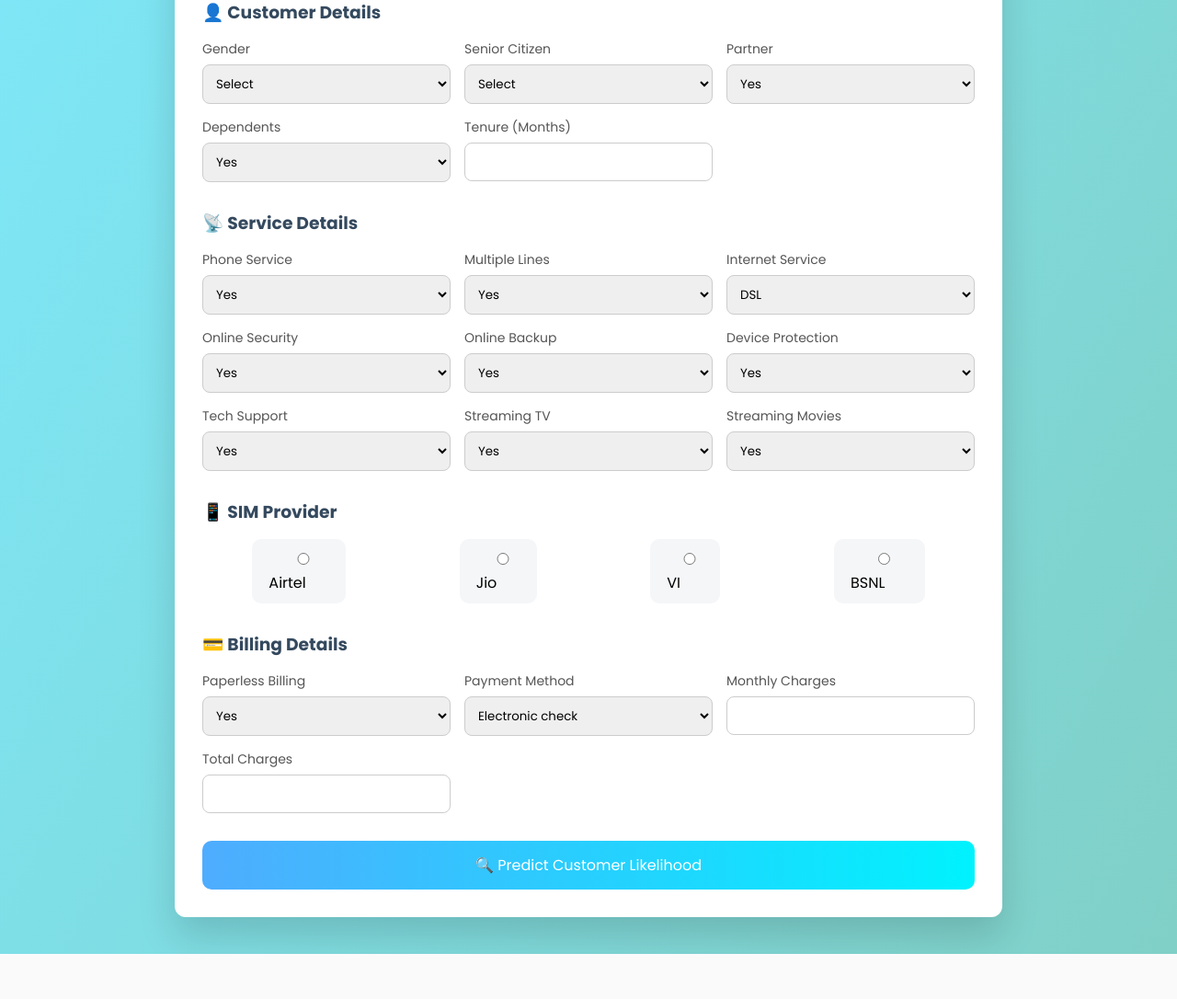
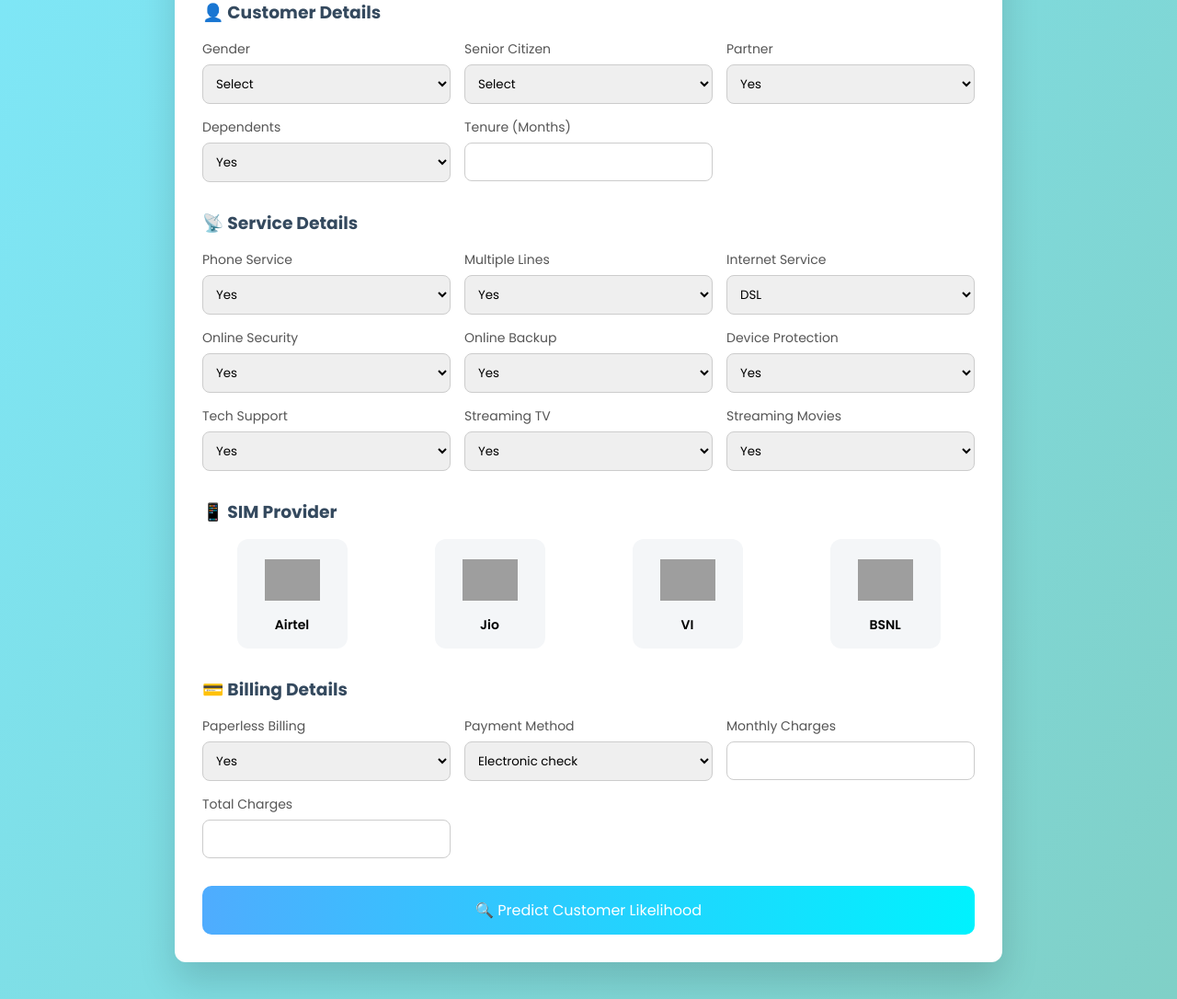
Before and after one commit to YNUDAYKIRAN/Chrun-Customer-Retention-Prediction-System, a Flask app: page / in a window 1280 px wide. Shown: the part 272-1358 px from the top of the page at 92% size. Before the commit the page ends 1309 px from the top, so only its background shows below. Run offline with Flask 3, Linux system fonts and the light colour scheme; parts of the project's set-up code (start-up, migrations or seed data) failed here and were passed over; grey boxes are pictures that could not be loaded.

Commit message:
Refactor index.html for improved structure and style

```diff
--- a/templates/index.html
+++ b/templates/index.html
@@ -9,112 +9,79 @@
     <link href="https://fonts.googleapis.com/css2?family=Poppins:wght@300;400;600;700&display=swap" rel="stylesheet">
 
     <style>
-        *{
-            box-sizing:border-box;
-            font-family:'Poppins',sans-serif;
-        }
+        *{box-sizing:border-box;font-family:'Poppins',sans-serif;}
 
-        body{
-            margin:0;
-            background:linear-gradient(120deg,#7ee8fa,#80d0c7);
-        }
+        body{margin:0;background:linear-gradient(120deg,#7ee8fa,#80d0c7);}
 
-        header{
-            padding:15px 30px;
-            background:#3aa6ff;
-            color:#fff;
-        }
+        header{padding:15px 30px;background:#3aa6ff;color:#fff;}
 
-        .nav span{
-            margin-right:20px;
-            cursor:pointer;
-        }
+        .nav span{margin-right:20px;cursor:pointer;font-weight:500;}
 
         .container{
-            max-width:900px;
-            margin:40px auto;
-            background:#fff;
-            padding:30px;
-            border-radius:12px;
+            max-width:900px;margin:40px auto;background:#fff;
+            padding:30px;border-radius:12px;
             box-shadow:0 20px 40px rgba(0,0,0,.15);
         }
 
-        h1{
-            text-align:center;
-            color:#2c3e50;
+        h1{text-align:center;color:#2c3e50;}
+        .subtitle{text-align:center;margin-bottom:30px;color:#666;}
+
+        .card{margin-bottom:30px;}
+        .card h3{margin-bottom:15px;color:#34495e;}
+
+        .grid{display:grid;grid-template-columns:repeat(auto-fit,minmax(200px,1fr));gap:15px;}
+
+        .field label{font-size:14px;font-weight:500;color:#555;margin-bottom:6px;display:block;}
+
+        input,select{padding:10px;border-radius:8px;border:1px solid #ccc;width:100%;}
+
+        /* SIM Provider */
+        .sim-grid{display:flex;justify-content:space-around;flex-wrap:wrap;gap:20px;}
+
+        .sim-card{
+            display:flex;flex-direction:column;align-items:center;gap:8px;
+            background:#f4f6f8;padding:15px;border-radius:12px;
+            cursor:pointer;width:120px;transition:0.3s;
         }
 
-        .subtitle{
-            text-align:center;
-            margin-bottom:30px;
-            color:#666;
+        .sim-card img{width:60px;height:60px;object-fit:contain;}
+        .sim-card span{font-size:14px;font-weight:600;}
+        .sim-card input{display:none;}
+        .sim-card:hover{transform:scale(1.05);}
+        .sim-card input:checked + img{outline:3px solid #4facfe;border-radius:10px;}
+
+        .predict-btn{
+            width:100%;padding:14px;background:linear-gradient(90deg,#4facfe,#00f2fe);
+            color:#fff;font-size:16px;border:none;border-radius:10px;cursor:pointer;
         }
 
-        .card{
-            margin-bottom:30px;
+        .result{margin-top:25px;text-align:center;font-size:18px;font-weight:600;color:#27ae60;}
+
+        /* -------- MODAL (ABOUT AUTHOR) -------- */
+        .modal{
+            display:none;position:fixed;top:0;left:0;width:100%;height:100%;
+            background:rgba(0,0,0,0.5);justify-content:center;align-items:center;
         }
 
-        .card h3{
-            margin-bottom:15px;
-            color:#34495e;
+        .modal-content{
+            background:#fff;padding:30px;border-radius:12px;
+            text-align:center;max-width:400px;width:90%;
         }
 
-        .grid{
-            display:grid;
-            grid-template-columns:repeat(auto-fit,minmax(200px,1fr));
-            gap:15px;
+        .modal-content h2{margin-bottom:10px;}
+        .modal-content p{color:#555;margin-bottom:20px;}
+
+        .author-links a{
+            display:inline-block;margin:8px;padding:10px 18px;
+            border-radius:8px;color:#fff;text-decoration:none;font-weight:600;
         }
 
-        .field label{
-            font-size:14px;
-            font-weight:500;
-            color:#555;
-            margin-bottom:6px;
-            display:block;
-        }
+        .linkedin{background:#0a66c2;}
+        .github{background:#333;}
 
-        input,select{
-            padding:10px;
-            border-radius:8px;
-            border:1px solid #ccc;
-            width:100%;
-        }
-
-        .sim-grid{
-            display:flex;
-            justify-content:space-around;
-            flex-wrap:wrap;
-            gap:15px;
-        }
-
-        .sim-grid label{
-            background:#f4f6f8;
-            padding:10px 18px;
-            border-radius:10px;
-            cursor:pointer;
-        }
-
-        .predict-btn{
-            width:100%;
-            padding:14px;
-            background:linear-gradient(90deg,#4facfe,#00f2fe);
-            color:#fff;
-            font-size:16px;
-            border:none;
-            border-radius:10px;
-            cursor:pointer;
-        }
-
-        .predict-btn:hover{
-            opacity:0.9;
-        }
-
-        .result{
-            margin-top:25px;
-            text-align:center;
-            font-size:18px;
-            font-weight:600;
-            color:#27ae60;
+        .close-btn{
+            margin-top:15px;display:inline-block;
+            color:#3aa6ff;cursor:pointer;font-weight:600;
         }
     </style>
 </head>
@@ -125,7 +92,7 @@
     <div class="nav">
         <span>📊 About Project</span>
         <span>📥 About Inputs</span>
-        <span>👨‍💻 About Author</span>
+        <span onclick="openAuthor()">👨‍💻 About Author</span>
     </div>
 </header>
 
@@ -135,155 +102,72 @@
 
     <form action="/predict" method="POST">
 
-        <!-- Customer Details -->
+        <!-- CUSTOMER DETAILS -->
         <div class="card">
             <h3>👤 Customer Details</h3>
             <div class="grid">
-
-                <div class="field">
-                    <label>Gender</label>
-                    <select name="gender" required>
-                        <option value="">Select</option>
-                        <option>Male</option>
-                        <option>Female</option>
-                    </select>
-                </div>
-
-                <div class="field">
-                    <label>Senior Citizen</label>
-                    <select name="SeniorCitizen">
-                        <option value="">Select</option>
-                        <option value="1">Yes</option>
-                        <option value="0">No</option>
-                    </select>
-                </div>
-
-                <div class="field">
-                    <label>Partner</label>
-                    <select name="Partner">
-                        <option>Yes</option>
-                        <option>No</option>
-                    </select>
-                </div>
-
-                <div class="field">
-                    <label>Dependents</label>
-                    <select name="Dependents">
-                        <option>Yes</option>
-                        <option>No</option>
-                    </select>
-                </div>
-
-                <div class="field">
-                    <label>Tenure (Months)</label>
-                    <input type="number" name="tenure" required>
-                </div>
-
+                <div class="field"><label>Gender</label><select name="gender" required><option value="">Select</option><option>Male</option><option>Female</option></select></div>
+                <div class="field"><label>Senior Citizen</label><select name="SeniorCitizen"><option value="">Select</option><option value="1">Yes</option><option value="0">No</option></select></div>
+                <div class="field"><label>Partner</label><select name="Partner"><option>Yes</option><option>No</option></select></div>
+                <div class="field"><label>Dependents</label><select name="Dependents"><option>Yes</option><option>No</option></select></div>
+                <div class="field"><label>Tenure (Months)</label><input type="number" name="tenure" required></div>
             </div>
         </div>
 
-        <!-- Service Details -->
+        <!-- SERVICE DETAILS -->
         <div class="card">
             <h3>📡 Service Details</h3>
             <div class="grid">
-
-                <div class="field">
-                    <label>Phone Service</label>
-                    <select name="PhoneService"><option>Yes</option><option>No</option></select>
-                </div>
-
-                <div class="field">
-                    <label>Multiple Lines</label>
-                    <select name="MultipleLines">
-                        <option>Yes</option>
-                        <option>No</option>
-                        <option>No phone service</option>
-                    </select>
-                </div>
-
-                <div class="field">
-                    <label>Internet Service</label>
-                    <select name="InternetService">
-                        <option>DSL</option>
-                        <option>Fiber optic</option>
-                        <option>No</option>
-                    </select>
-                </div>
-
-                <div class="field">
-                    <label>Online Security</label>
-                    <select name="OnlineSecurity"><option>Yes</option><option>No</option></select>
-                </div>
-
-                <div class="field">
-                    <label>Online Backup</label>
-                    <select name="OnlineBackup"><option>Yes</option><option>No</option></select>
-                </div>
-
-                <div class="field">
-                    <label>Device Protection</label>
-                    <select name="DeviceProtection"><option>Yes</option><option>No</option></select>
-                </div>
-
-                <div class="field">
-                    <label>Tech Support</label>
-                    <select name="TechSupport"><option>Yes</option><option>No</option></select>
-                </div>
-
-                <div class="field">
-                    <label>Streaming TV</label>
-                    <select name="StreamingTV"><option>Yes</option><option>No</option></select>
-                </div>
-
-                <div class="field">
-                    <label>Streaming Movies</label>
-                    <select name="StreamingMovies"><option>Yes</option><option>No</option></select>
-                </div>
-
+                <div class="field"><label>Phone Service</label><select name="PhoneService"><option>Yes</option><option>No</option></select></div>
+                <div class="field"><label>Multiple Lines</label><select name="MultipleLines"><option>Yes</option><option>No</option><option>No phone service</option></select></div>
+                <div class="field"><label>Internet Service</label><select name="InternetService"><option>DSL</option><option>Fiber optic</option><option>No</option></select></div>
+                <div class="field"><label>Online Security</label><select name="OnlineSecurity"><option>Yes</option><option>No</option></select></div>
+                <div class="field"><label>Online Backup</label><select name="OnlineBackup"><option>Yes</option><option>No</option></select></div>
+                <div class="field"><label>Device Protection</label><select name="DeviceProtection"><option>Yes</option><option>No</option></select></div>
+                <div class="field"><label>Tech Support</label><select name="TechSupport"><option>Yes</option><option>No</option></select></div>
+                <div class="field"><label>Streaming TV</label><select name="StreamingTV"><option>Yes</option><option>No</option></select></div>
+                <div class="field"><label>Streaming Movies</label><select name="StreamingMovies"><option>Yes</option><option>No</option></select></div>
             </div>
         </div>
 
-        <!-- SIM Provider -->
+        <!-- SIM PROVIDER -->
         <div class="card">
             <h3>📱 SIM Provider</h3>
             <div class="sim-grid">
-                <label><input type="radio" name="SIM_Provider" value="Airtel" required> Airtel</label>
-                <label><input type="radio" name="SIM_Provider" value="Jio"> Jio</label>
-                <label><input type="radio" name="SIM_Provider" value="VI"> VI</label>
-                <label><input type="radio" name="SIM_Provider" value="BSNL"> BSNL</label>
+                <label class="sim-card">
+                    <input type="radio" name="SIM_Provider" value="Airtel" required>
+                    <img src="https://upload.wikimedia.org/wikipedia/commons/5/5e/Airtel_logo.svg">
+                    <span>Airtel</span>
+                </label>
+
+                <label class="sim-card">
+                    <input type="radio" name="SIM_Provider" value="Jio">
+                    <img src="https://upload.wikimedia.org/wikipedia/commons/b/bf/Reliance_Jio_Logo.svg">
+                    <span>Jio</span>
+                </label>
+
+                <label class="sim-card">
+                    <input type="radio" name="SIM_Provider" value="VI">
+                    <img src="https://upload.wikimedia.org/wikipedia/commons/9/9f/Vodafone_Idea_logo.svg">
+                    <span>VI</span>
+                </label>
+
+                <label class="sim-card">
+                    <input type="radio" name="SIM_Provider" value="BSNL">
+                    <img src="https://upload.wikimedia.org/wikipedia/commons/6/6f/BSNL_logo_with_slogan.svg">
+                    <span>BSNL</span>
+                </label>
             </div>
         </div>
 
-        <!-- Billing Details -->
+        <!-- BILLING -->
         <div class="card">
             <h3>💳 Billing Details</h3>
             <div class="grid">
-
-                <div class="field">
-                    <label>Paperless Billing</label>
-                    <select name="PaperlessBilling"><option>Yes</option><option>No</option></select>
-                </div>
-
-                <div class="field">
-                    <label>Payment Method</label>
-                    <select name="PaymentMethod">
-                        <option>Electronic check</option>
-                        <option>Mailed check</option>
-                        <option>Bank transfer (automatic)</option>
-                        <option>Credit card (automatic)</option>
-                    </select>
-                </div>
-
-                <div class="field">
-                    <label>Monthly Charges</label>
-                    <input type="number" step="0.01" name="MonthlyCharges" required>
-                </div>
-
-                <div class="field">
-                    <label>Total Charges</label>
-                    <input type="number" step="0.01" name="TotalCharges" required>
-                </div>
-
+                <div class="field"><label>Paperless Billing</label><select name="PaperlessBilling"><option>Yes</option><option>No</option></select></div>
+                <div class="field"><label>Payment Method</label><select name="PaymentMethod"><option>Electronic check</option><option>Mailed check</option><option>Bank transfer (automatic)</option><option>Credit card (automatic)</option></select></div>
+                <div class="field"><label>Monthly Charges</label><input type="number" step="0.01" name="MonthlyCharges" required></div>
+                <div class="field"><label>Total Charges</label><input type="number" step="0.01" name="TotalCharges" required></div>
             </div>
         </div>
 
@@ -291,11 +175,31 @@
     </form>
 
     {% if prediction_text %}
-        <div class="result">
-            {{ prediction_text }}
-        </div>
+        <div class="result">{{ prediction_text }}</div>
     {% endif %}
 </div>
 
+<!-- ABOUT AUTHOR MODAL -->
+<div class="modal" id="authorModal">
+    <div class="modal-content">
+        <h2>Uday Kiran</h2>
+        <p>Data Science & AI | ML Engineer Aspirant</p>
+        <div class="author-links">
+            <a class="linkedin" href="https://www.linkedin.com/feed/" target="_blank">LinkedIn</a>
+            <a class="github" href="https://github.com/YNUDAYKIRAN" target="_blank">GitHub</a>
+        </div>
+        <div class="close-btn" onclick="closeAuthor()">Close</div>
+    </div>
+</div>
+
+<script>
+function openAuthor(){
+    document.getElementById("authorModal").style.display="flex";
+}
+function closeAuthor(){
+    document.getElementById("authorModal").style.display="none";
+}
+</script>
+
 </body>
 </html>
```
